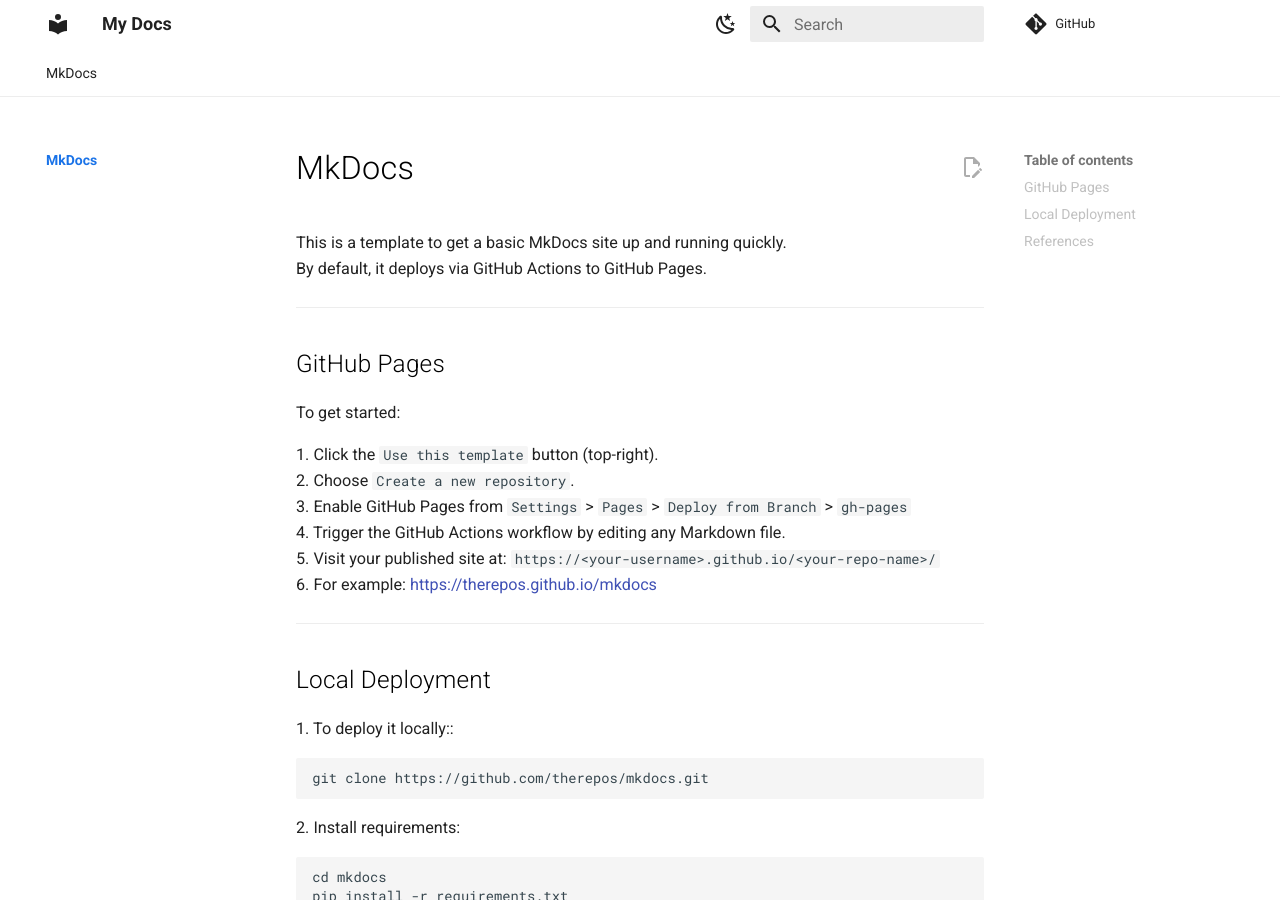
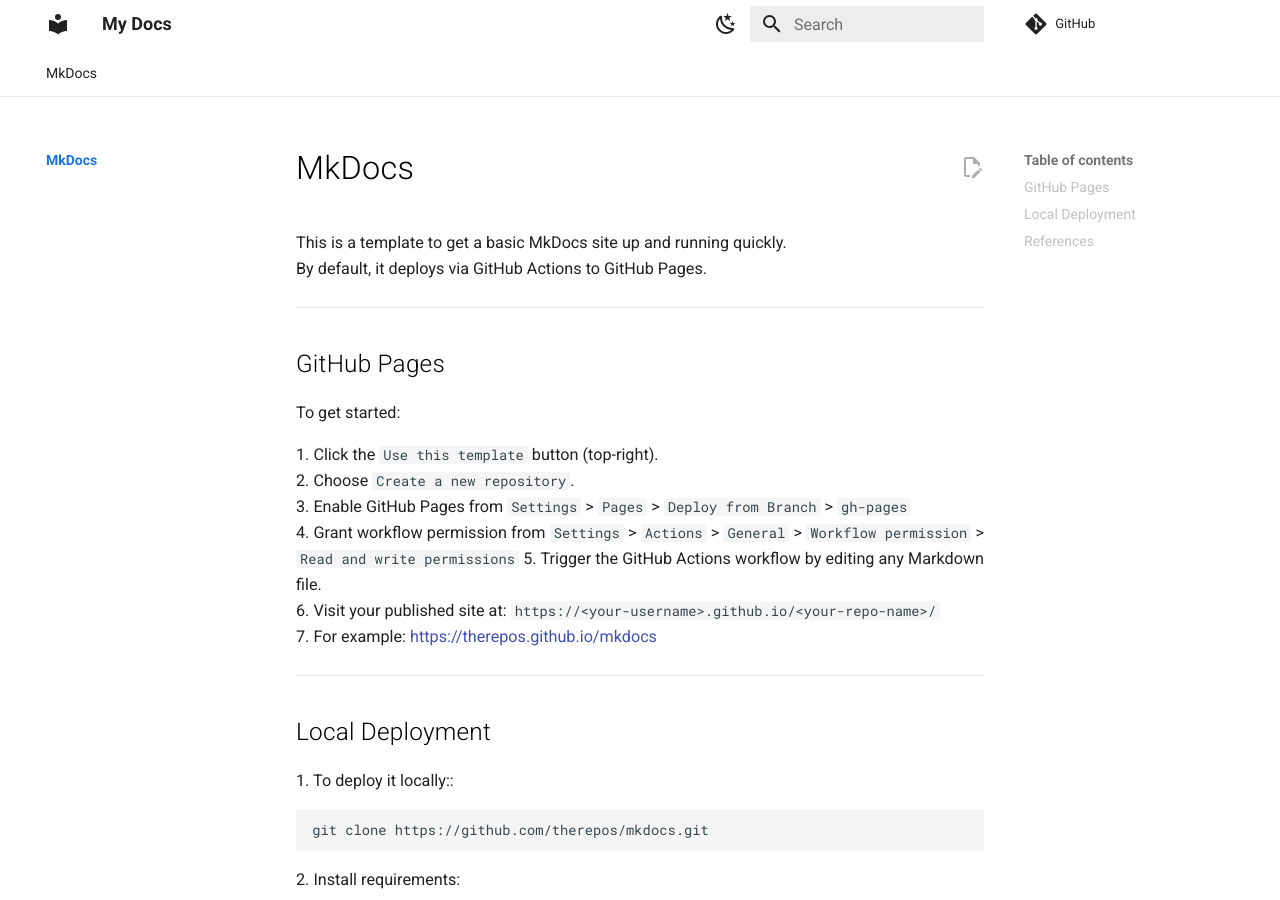
Before and after one commit to therepos/mkdocs, an MkDocs documentation site: the page built from docs/index.md, in a window 1280 px wide and 900 px high. Built offline with MkDocs 1.6.1 and Material for MkDocs 9.7.7, drawn with Linux system fonts in a browser that asks for light colours; comment, search, counter and statistics services are not loaded.

Commit message:
Update index.md

```diff
--- a/docs/index.md
+++ b/docs/index.md
@@ -11,9 +11,10 @@
 1\. Click the `Use this template` button (top-right).
 2\. Choose `Create a new repository`.
 3\. Enable GitHub Pages from `Settings` > `Pages` > `Deploy from Branch` > `gh-pages`
-4\. Trigger the GitHub Actions workflow by editing any Markdown file.
-5\. Visit your published site at: `https://<your-username>.github.io/<your-repo-name>/`
-6\. For example: [https://therepos.github.io/mkdocs](https://therepos.github.io/mkdocs)
+4\. Grant workflow permission from `Settings` > `Actions` > `General` > `Workflow permission` > `Read and write permissions`
+5\. Trigger the GitHub Actions workflow by editing any Markdown file.
+6\. Visit your published site at: `https://<your-username>.github.io/<your-repo-name>/`
+7\. For example: [https://therepos.github.io/mkdocs](https://therepos.github.io/mkdocs)
 
 ---
 
```
